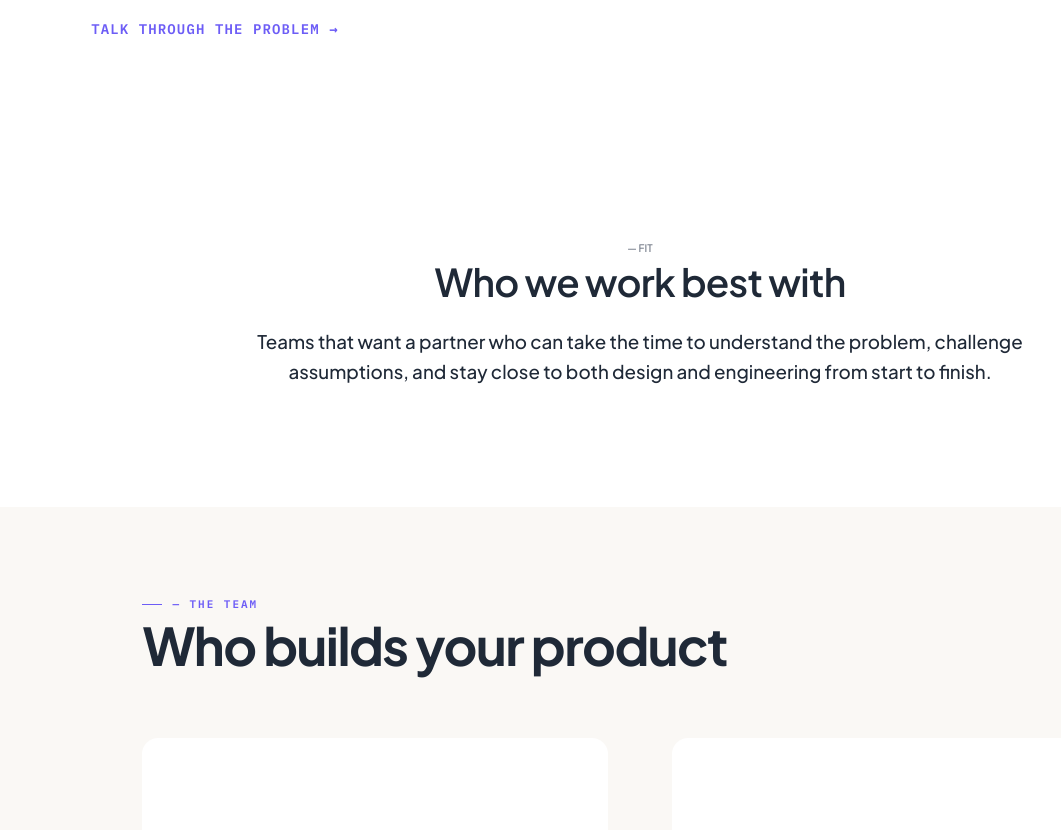
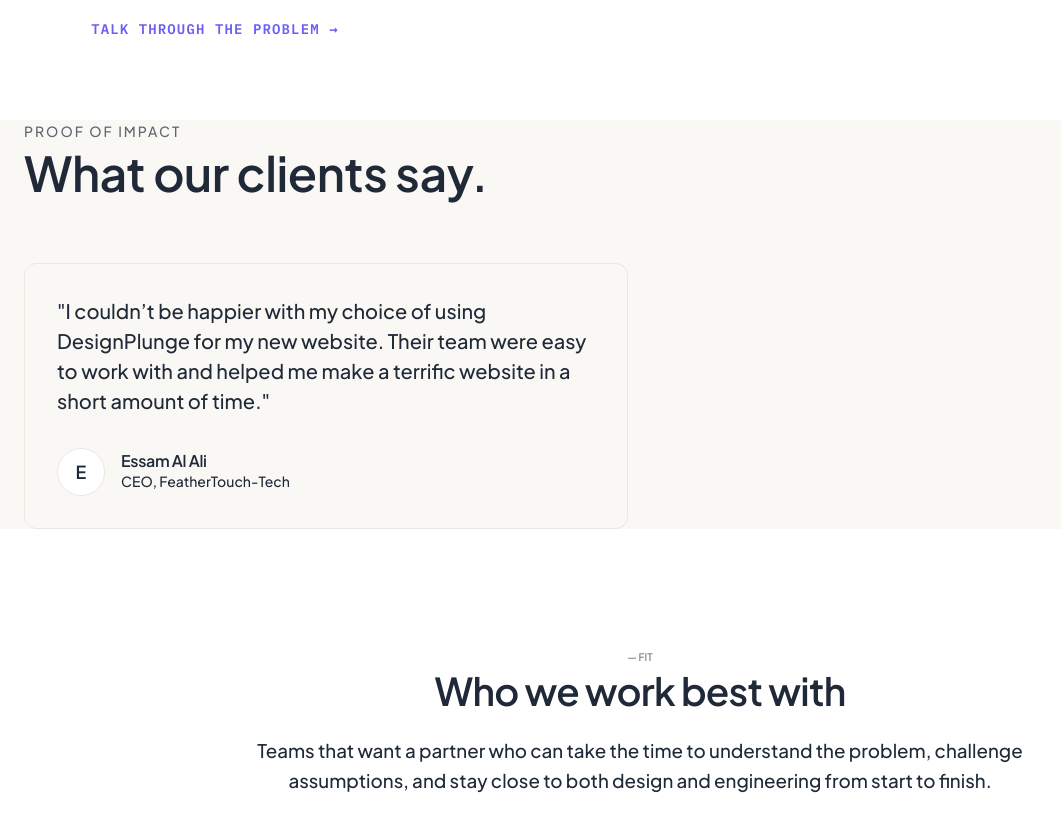
Before and after one commit to Gayathripocharam/DesignPlunge, a React (Vite) app: page /studio in a window 1280 px wide. Shown: the part 2540-3370 px from the top of the page, without its empty margins (0-1061 px from the left). Built offline with nearby package versions, Linux system fonts and the light colour scheme; no server answers.

Commit message:
feat(studio): add FeatherTouch-Tech testimonial

```diff
--- a/src/components/business/Testimonials/Testimonials.tsx
+++ b/src/components/business/Testimonials/Testimonials.tsx
@@ -4,16 +4,10 @@ import styles from "./Testimonials.module.css";
 
 const testimonials = [
   {
-    quote: "\"The team at Design Plunge took our complex internal processes and built a platform that our entire company actually wants to use. Their ability to bridge design and engineering is rare.\"",
-    name: "Sarah Jenkins",
-    role: "VP of Product",
-    company: "TechFlow Systems"
-  },
-  {
-    quote: "\"We came to them with a vague idea for an AI integration. They didn't just build what we asked for—they helped us refine the product strategy and delivered something far more valuable.\"",
-    name: "David Chen",
-    role: "Founder",
-    company: "Nexus Health"
+    quote: "\"I couldn’t be happier with my choice of using DesignPlunge for my new website. Their team were easy to work with and helped me make a terrific website in a short amount of time.\"",
+    name: "Essam Al Ali",
+    role: "CEO",
+    company: "FeatherTouch-Tech"
   }
 ];
 
--- a/src/features/studio/StudioPage.tsx
+++ b/src/features/studio/StudioPage.tsx
@@ -7,6 +7,7 @@ import { CorePrinciples } from "../../components/business/CorePrinciples/CorePri
 
 import { HowWeWork } from "../../components/business/HowWeWork/HowWeWork";
 import { WorkingTogether } from "../../components/business/WorkingTogether/WorkingTogether";
+import { Testimonials } from "../../components/business/Testimonials/Testimonials";
 import { motion } from "framer-motion";
 import { fadeUp, staggerContainer } from "@/design/animations";
 import { SEO } from "@/components/seo/SEO";
@@ -40,6 +41,9 @@ export const StudioPage: React.FC = () => (
 
     {/* Working Together — engagement model */}
     <WorkingTogether />
+
+    {/* Testimonial */}
+    <Testimonials />
 
     {/* Who We Work With */}
     <Section background="var(--surface)" spacingTop="large" spacingBottom="large">
```
